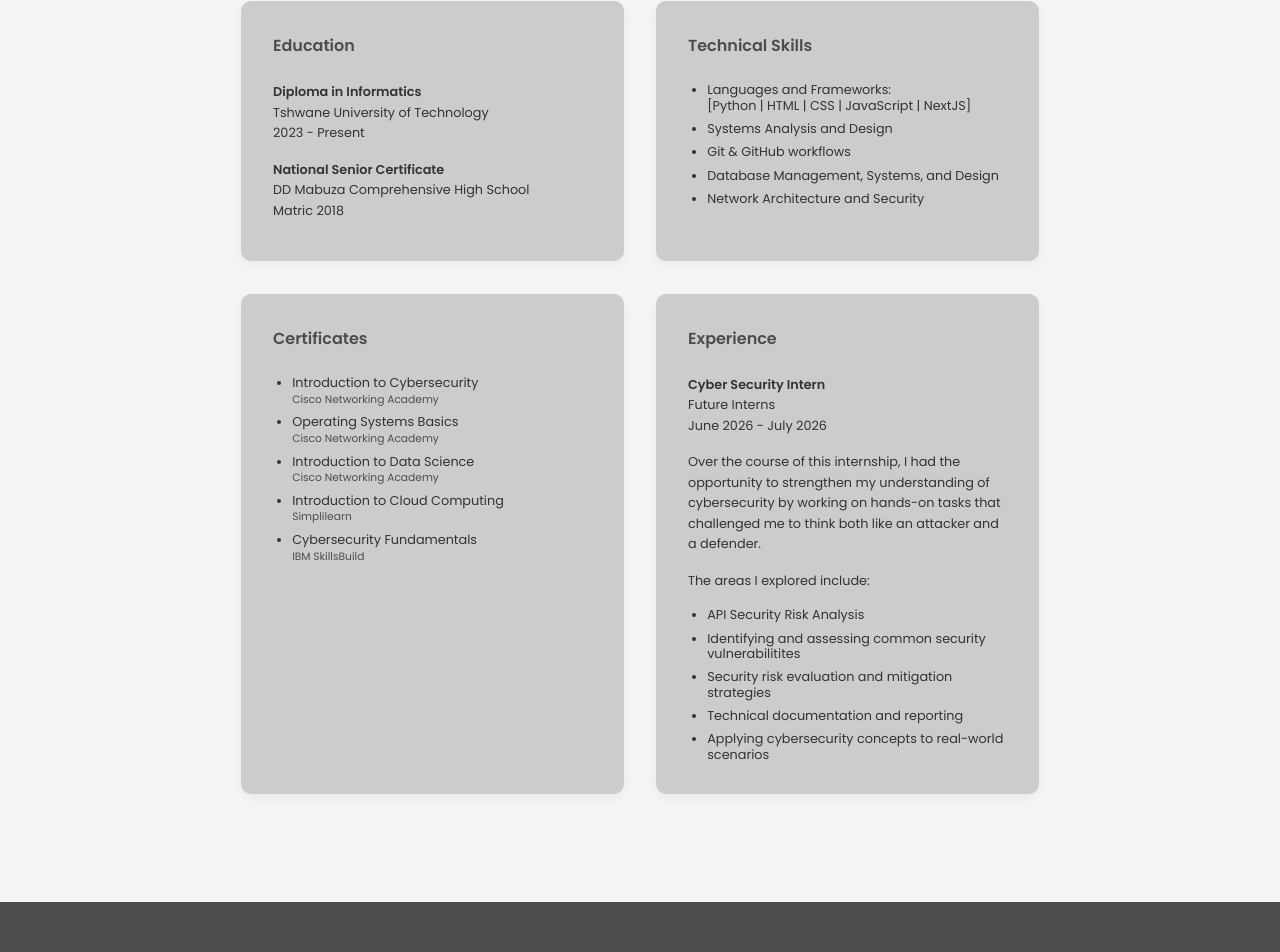
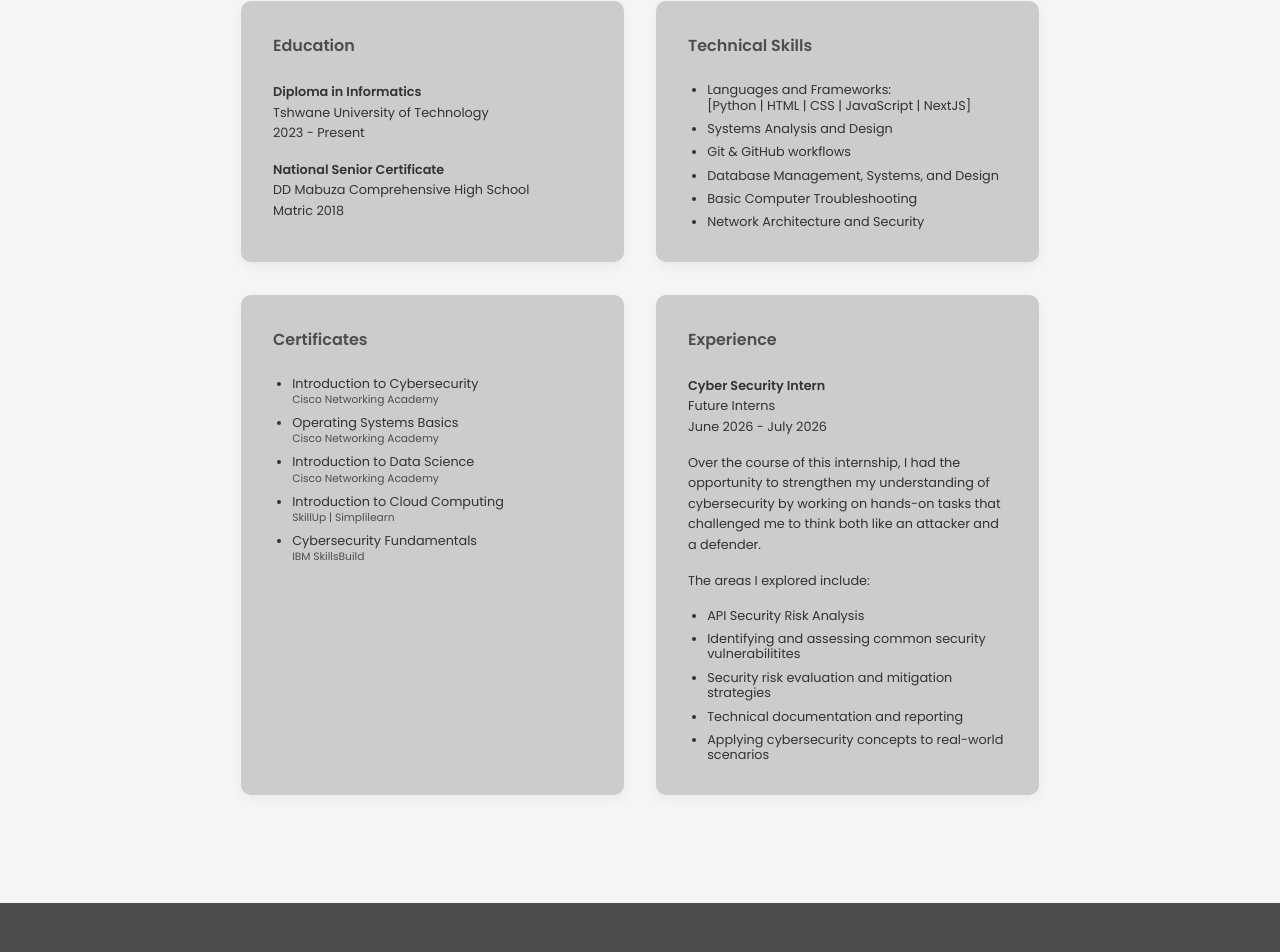
Before and after one commit to karteverything/karteverything2, a Next.js app in the folder frontend/: page / in a window 1280 px wide. Shown: the part 1343-2295 px from the top of the page. Built offline with nearby package versions, Linux system fonts and the light colour scheme; no server answers; the database is empty.

Commit message:
add basic computer troubleshooting to skills list

```diff
--- a/frontend/app/about/page.jsx
+++ b/frontend/app/about/page.jsx
@@ -47,6 +47,7 @@ export default function About() {
                         <li>Systems Analysis and Design</li>
                         <li>Git & GitHub workflows</li>
                         <li>Database Management, Systems, and Design</li>
+                        <li>Basic Computer Troubleshooting</li>
                         <li>Network Architecture and Security</li>
                     </ul>
                 </div>
@@ -93,7 +94,7 @@ export default function About() {
                             >
                                 Introduction to Cloud Computing
                             </a>
-                            <small>Simplilearn</small>
+                            <small>SkillUp | Simplilearn</small>
                         </li>
                         <li>
                             <a
```
